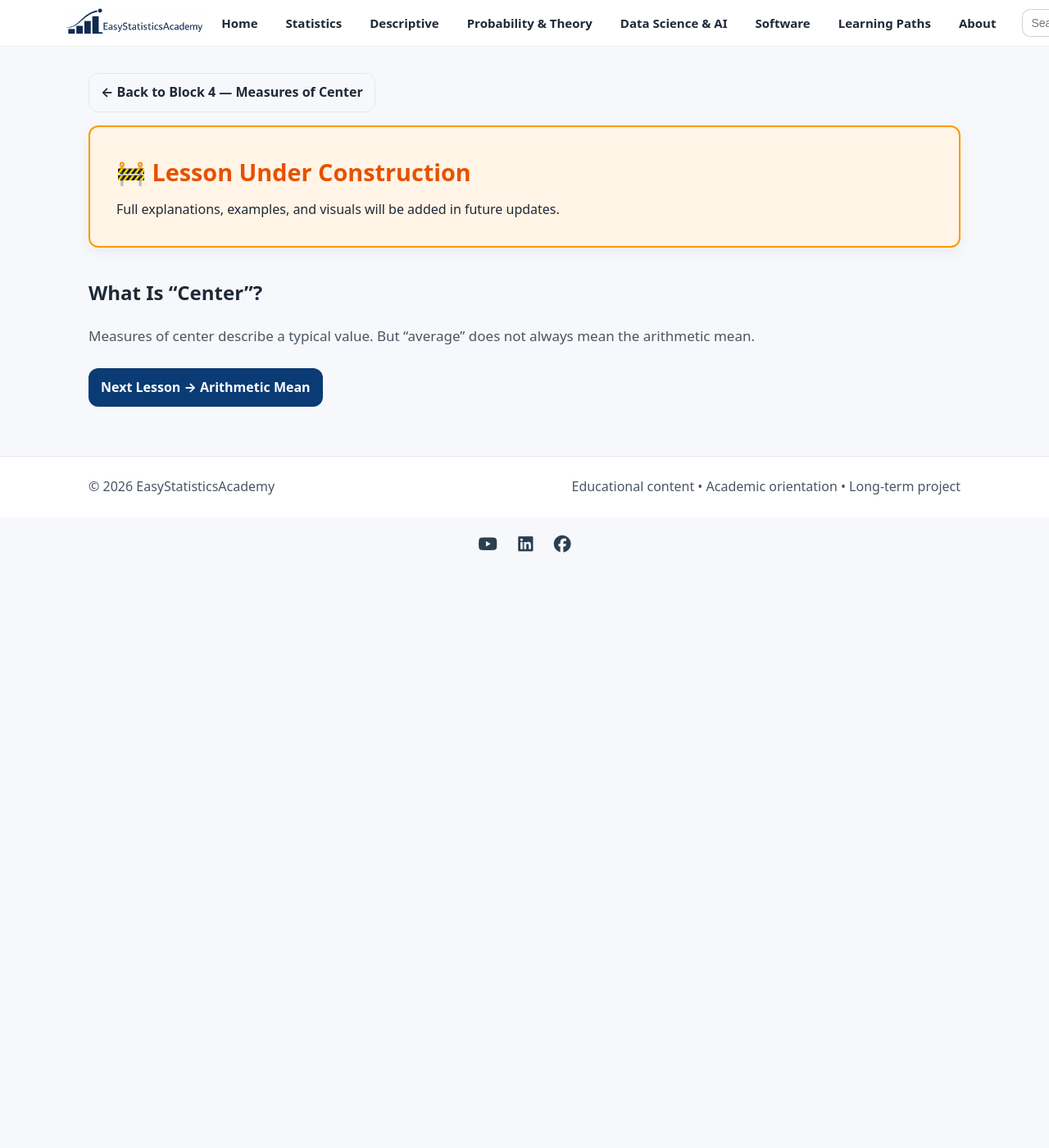
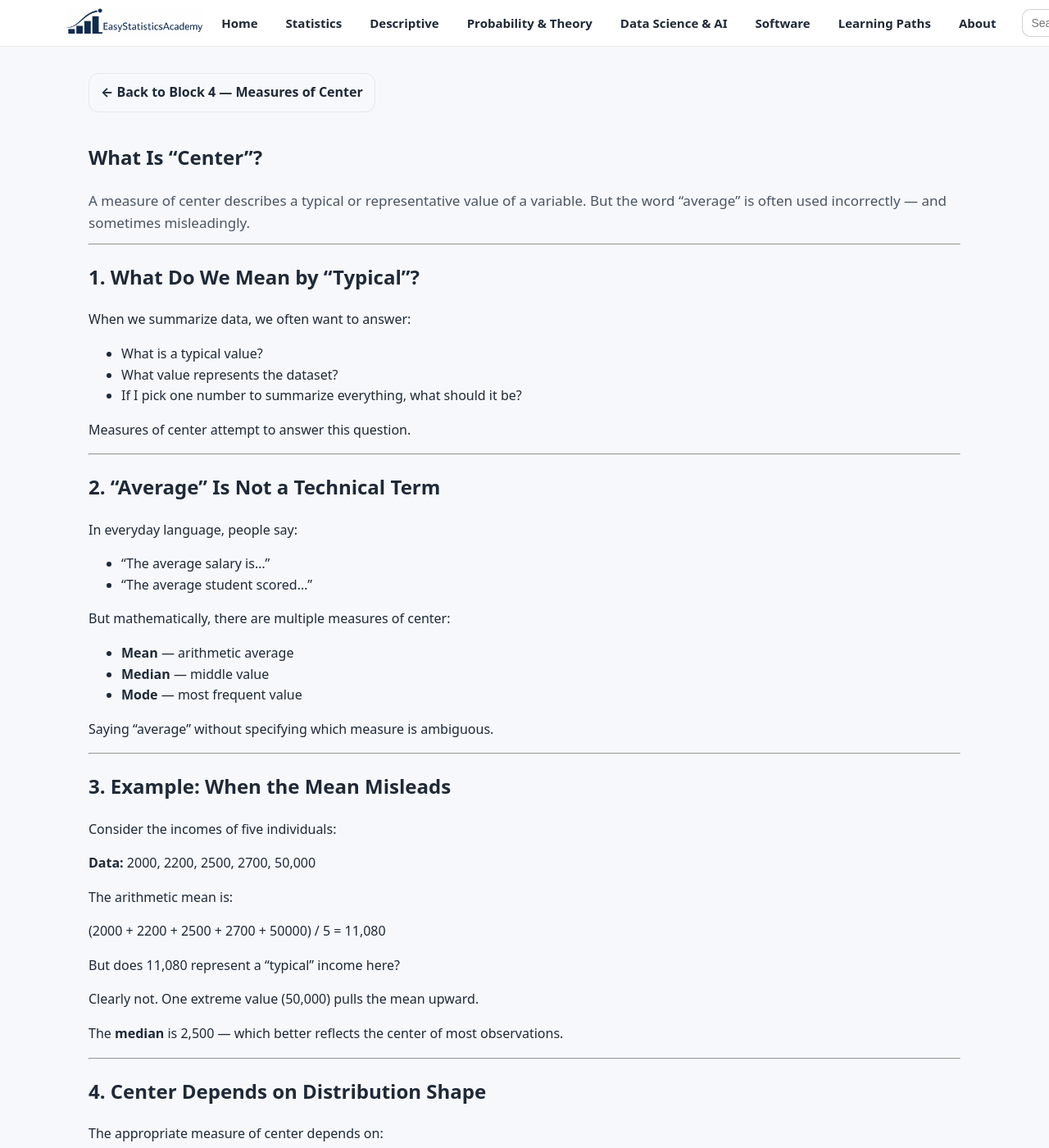
Before and after one commit to ammar-homaida-statistics/easystatisticsacademy, a Jekyll site: the page built from descriptive/center/what-is-center/index.md, in a window 1280 px wide and 1400 px high. Shown: the whole window at 82% size. Built offline with Jekyll 4.4.1, drawn with Linux system fonts in a browser that asks for light colours; some of the changed text lies outside the part shown.

Commit message:
Add lesson content

```diff
--- a/descriptive/center/what-is-center/index.md
+++ b/descriptive/center/what-is-center/index.md
@@ -12,25 +12,137 @@ sidebar: false
   </a>
 </section>
 
-<section class="section section-slim">
-  <div class="callout" style="background:#fff4e5;border:2px solid #ff9800;padding:2rem;border-radius:12px;">
-    <div class="callout-copy">
-      <h2 style="margin-top:0;color:#e65100;font-size:1.8rem;">
-        🚧 Lesson Under Construction
-      </h2>
-      <p style="margin:0;">
-        Full explanations, examples, and visuals will be added in future updates.
-      </p>
-    </div>
+<section class="section">
+  <div class="section-head">
+    <h1>What Is “Center”?</h1>
+    <p class="lead">
+      A measure of center describes a typical or representative value of a variable.
+      But the word “average” is often used incorrectly — and sometimes misleadingly.
+    </p>
   </div>
-</section>
 
-<section class="section">
-  <h1>What Is “Center”?</h1>
-  <p class="lead">
-    Measures of center describe a typical value.
-    But “average” does not always mean the arithmetic mean.
+  <hr>
+
+  <h2>1. What Do We Mean by “Typical”?</h2>
+
+  <p>
+    When we summarize data, we often want to answer:
   </p>
+
+  <ul>
+    <li>What is a typical value?</li>
+    <li>What value represents the dataset?</li>
+    <li>If I pick one number to summarize everything, what should it be?</li>
+  </ul>
+
+  <p>
+    Measures of center attempt to answer this question.
+  </p>
+
+  <hr>
+
+  <h2>2. “Average” Is Not a Technical Term</h2>
+
+  <p>
+    In everyday language, people say:
+  </p>
+
+  <ul>
+    <li>“The average salary is…”</li>
+    <li>“The average student scored…”</li>
+  </ul>
+
+  <p>
+    But mathematically, there are multiple measures of center:
+  </p>
+
+  <ul>
+    <li><strong>Mean</strong> — arithmetic average</li>
+    <li><strong>Median</strong> — middle value</li>
+    <li><strong>Mode</strong> — most frequent value</li>
+  </ul>
+
+  <p>
+    Saying “average” without specifying which measure is ambiguous.
+  </p>
+
+  <hr>
+
+  <h2>3. Example: When the Mean Misleads</h2>
+
+  <p>
+    Consider the incomes of five individuals:
+  </p>
+
+  <p><strong>Data:</strong> 2000, 2200, 2500, 2700, 50,000</p>
+
+  <p>
+    The arithmetic mean is:
+  </p>
+
+  <p>
+    (2000 + 2200 + 2500 + 2700 + 50000) / 5 = 11,080
+  </p>
+
+  <p>
+    But does 11,080 represent a “typical” income here?
+  </p>
+
+  <p>
+    Clearly not. One extreme value (50,000) pulls the mean upward.
+  </p>
+
+  <p>
+    The <strong>median</strong> is 2,500 — which better reflects the center of most observations.
+  </p>
+
+  <hr>
+
+  <h2>4. Center Depends on Distribution Shape</h2>
+
+  <p>
+    The appropriate measure of center depends on:
+  </p>
+
+  <ul>
+    <li>Variable type (categorical, ordinal, numerical)</li>
+    <li>Presence of outliers</li>
+    <li>Symmetry or skewness of distribution</li>
+  </ul>
+
+  <p>
+    There is no single “best” center for all situations.
+  </p>
+
+  <hr>
+
+  <h2>5. Center Is a Summary — Not the Whole Story</h2>
+
+  <p>
+    A single number cannot describe:
+  </p>
+
+  <ul>
+    <li>Variability</li>
+    <li>Outliers</li>
+    <li>Distribution shape</li>
+  </ul>
+
+  <p>
+    Measures of center must always be interpreted together with measures of spread and graphical summaries.
+  </p>
+
+  <hr>
+
+  <h2>Summary</h2>
+
+  <ul>
+    <li>Measures of center describe a typical value.</li>
+    <li>“Average” is ambiguous and must be specified.</li>
+    <li>Mean, median, and mode serve different purposes.</li>
+    <li>The correct choice depends on data type and distribution shape.</li>
+  </ul>
+
 </section>
 
 <section class="section section-slim">
```
